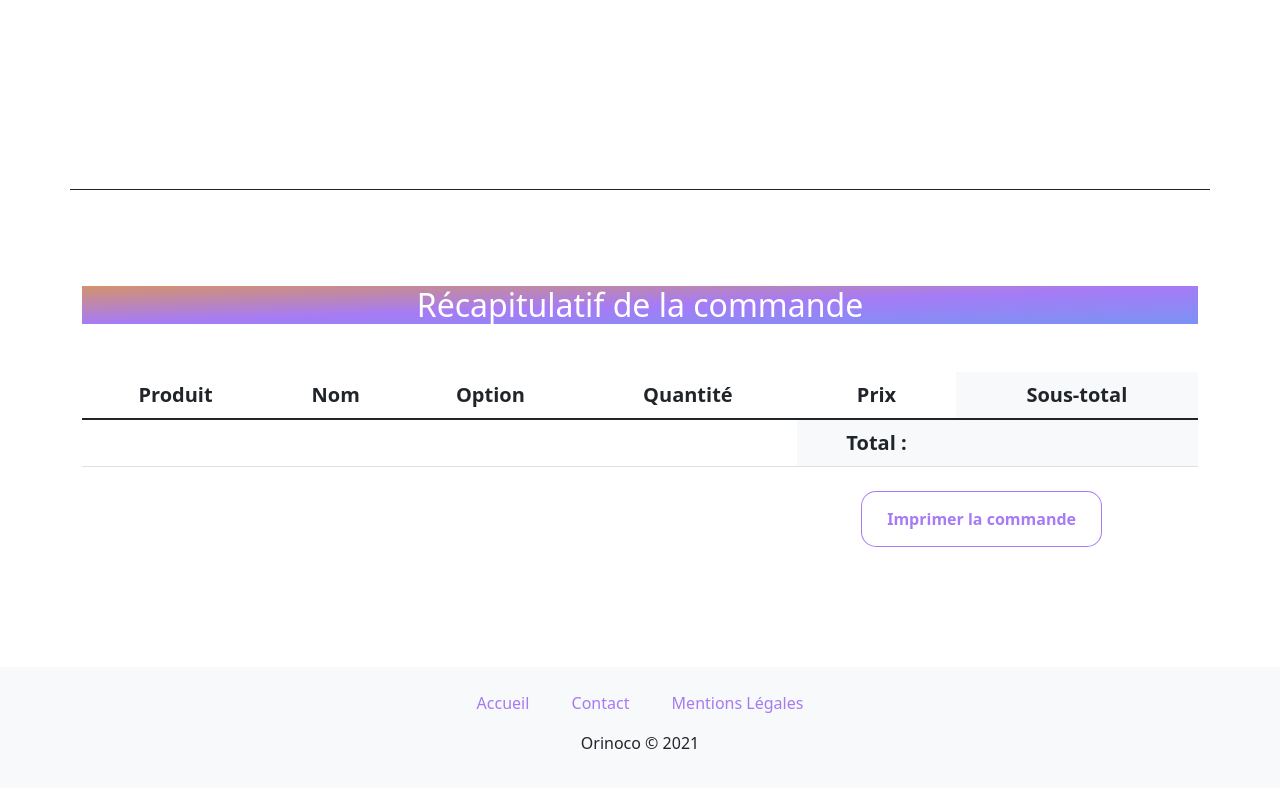
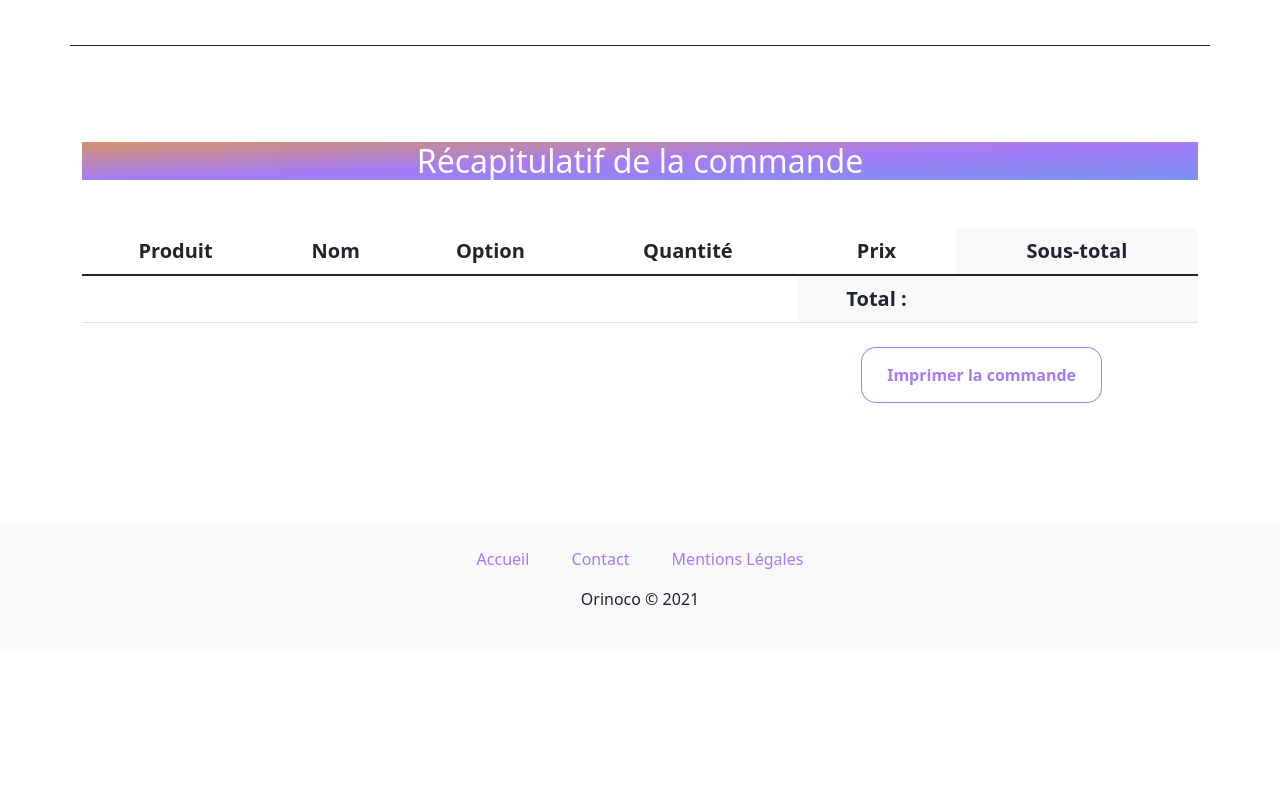
Before and after one commit to imadkaanane/ImadKaanane_5_21082021, a website: page front-end/order.html in a window 1280 px wide. Shown: the part 96-884 px from the top of the page. After the commit the page ends 800 px from the top, so only its background shows below. Drawn offline with nearby package versions, Linux system fonts and the light colour scheme.

Commit message:
gh-pages

```diff
--- a/front-end/order.html
+++ b/front-end/order.html
@@ -50,7 +50,7 @@
     <main>
 
 
-        <section id="contact" class="container my-5 py-5 ">
+        <section id="contact" class="container">
 
         </section>
 
--- a/front-end/package.json
+++ b/front-end/package.json
@@ -4,12 +4,15 @@
   "description": "",
   "main": "index.js",
   "scripts": {
-    "sass": "sass --watch css/main.scss:css/main.css"
+    "sass": "sass --watch css/main.scss:css/main.css",
+    "deploy": "gh-pages -d dist"
   },
   "author": "",
   "license": "ISC",
   "dependencies": {
     "bootstrap": "^5.1.3",
+    "gh-pages": "^3.2.3",
+    "homepage": "https://imadkaanane.github.io/ImadKaanane_5_21082021/front-end/",
     "sass": "^1.41.1"
   }
 }
```
